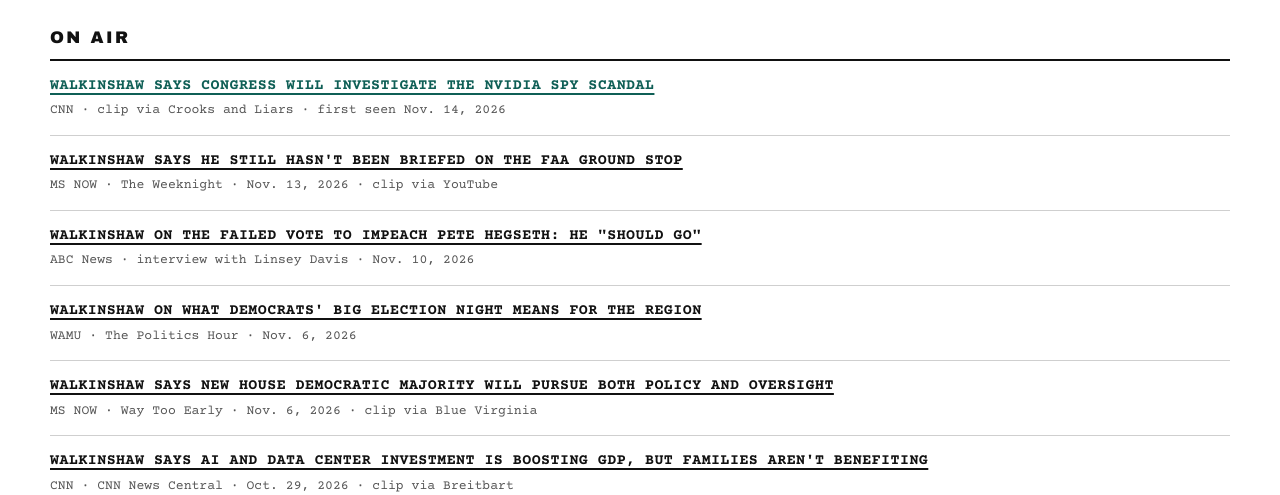
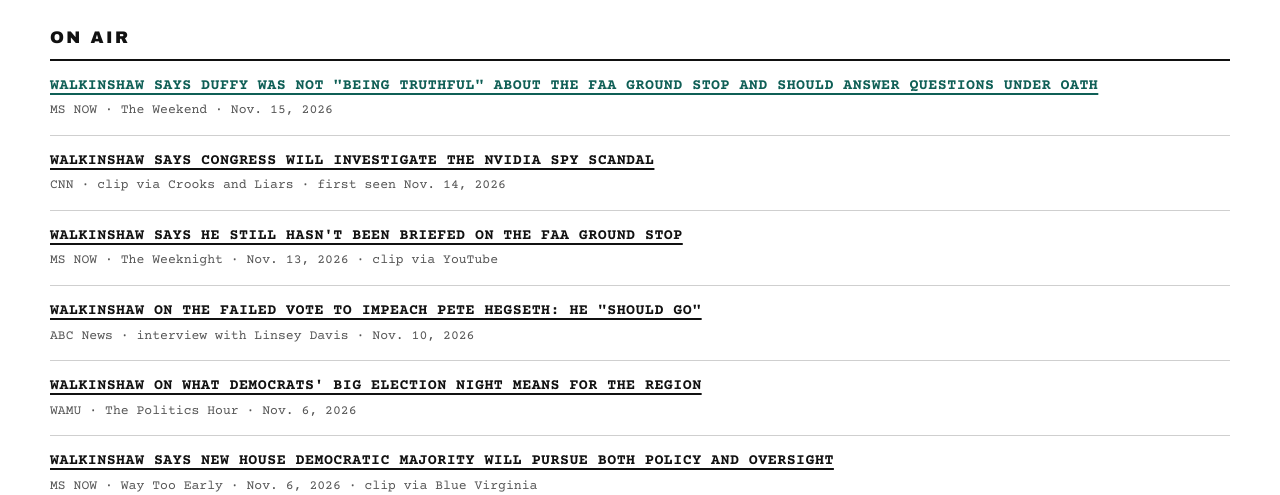
Before and after one commit to alanvalsosa/kdriven-site, a plain HTML site: page index.html in a window 1280 px wide. Shown: the part 605-1100 px from the top of the page. Drawn offline with nearby package versions, Linux system fonts and the light colour scheme.

Commit message:
On Air: add Nov. 15 MS NOW The Weekend appearance
Co-Authored-By: Claude Opus 5.5 <noreply@anthropic.com>
Claude-Session: https://claude.ai/code/session_015jNmsN3UCkqBbaGSeEqwoS

```diff
--- a/index.html
+++ b/index.html
@@ -89,6 +89,7 @@ li:first-child > a { color: var(--accent); }
   <section class="onair">
     <h2>On Air</h2>
     <ul>
+      <li><a target="_blank" rel="noopener" href="https://www.ms.now/the-weekend/watch/he-was-not-being-truthful-oversight-dem-calls-for-secy-duffy-to-answer-questions-under-oath-2520814147847">Walkinshaw says Duffy was not "being truthful" about the FAA ground stop and should answer questions under oath</a><span class="src">MS NOW · The Weekend · Nov. 15, 2026</span></li>
       <li><a target="_blank" rel="noopener" href="https://crooksandliars.com/cltv/2026/11/rep-walkinshaw-says-congress-will">Walkinshaw says Congress will investigate the Nvidia spy scandal</a><span class="src">CNN · clip via Crooks and Liars · first seen Nov. 14, 2026</span></li>
       <li><a target="_blank" rel="noopener" href="https://www.youtube.com/watch?v=c0jHxe59lZs">Walkinshaw says he still hasn't been briefed on the FAA ground stop</a><span class="src">MS NOW · The Weeknight · Nov. 13, 2026 · clip via YouTube</span></li>
       <li><a target="_blank" rel="noopener" href="https://abcnews.com/video/138030457">Walkinshaw on the failed vote to impeach Pete Hegseth: he "should go"</a><span class="src">ABC News · interview with Linsey Davis · Nov. 10, 2026</span></li>
```
